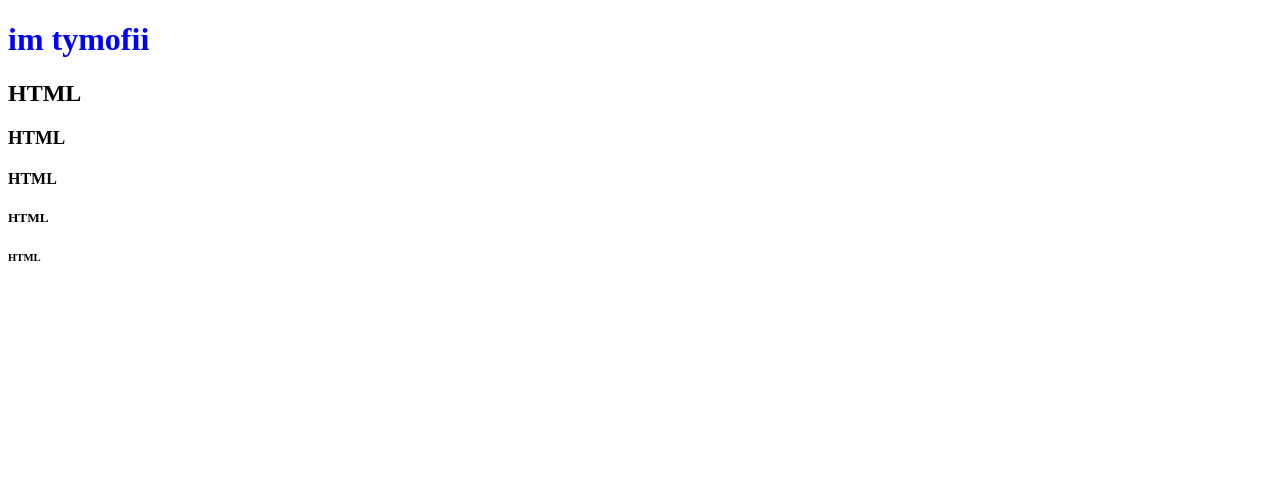
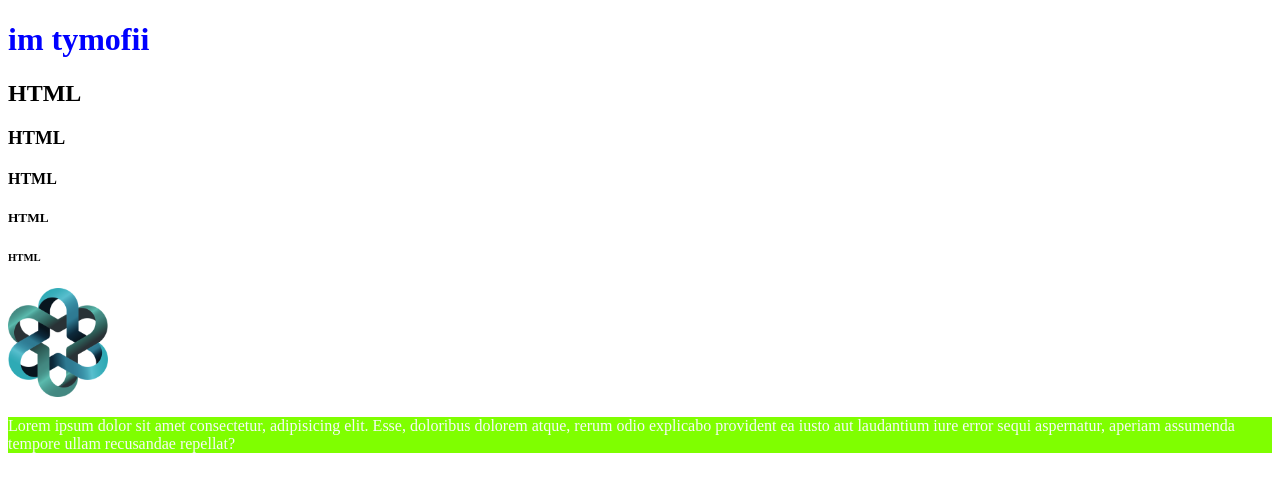
Before and after one commit to TymofiiMolokopieiev/practice-15-08-25, a plain HTML site: page index.html in a window 1280 px wide. Drawn offline with Linux system fonts and the light colour scheme.

Commit message:
add img,p

```diff
--- a/index.html
+++ b/index.html
@@ -1,10 +1,10 @@
 <!DOCTYPE html>
 <html lang="en">
   <head>
-    <meta charset="UTF-8">
-    <meta name="viewport" content="width=device-width, initial-scale=1.0">
+    <meta charset="UTF-8" />
+    <meta name="viewport" content="width=device-width, initial-scale=1.0" />
     <title>HTML+CSS</title>
-    <link rel="stylesheet" href="./style.css">
+    <link rel="stylesheet" href="./style.css" />
   </head>
   <body>
     <h1>im tymofii</h1>
@@ -13,5 +13,7 @@
     <h4>HTML</h4>
     <h5>HTML</h5>
     <h6>HTML</h6>
+    <img src="./assets/images/logo-2078018_1280.webp" alt="logo">
+    <p>Lorem ipsum dolor sit amet consectetur, adipisicing elit. Esse, doloribus dolorem atque, rerum odio explicabo provident ea iusto aut laudantium iure error sequi aspernatur, aperiam assumenda tempore ullam recusandae repellat?</p>
   </body>
-<html>
+</html>
--- a/style.css
+++ b/style.css
@@ -1,3 +1,11 @@
-h1{
-    color: blue;
+h1 {
+  color: blue;
 }
+img {
+  width: 100px;
+  /* height: 300px; */
+}
+p{
+    background-color: chartreuse;
+    color: #f8f8f8;
+}
```
Also changed, not shown: assets/images/logo-2078018_1280.webp (added). Lines whose indentation alone changed are shown as unchanged.
